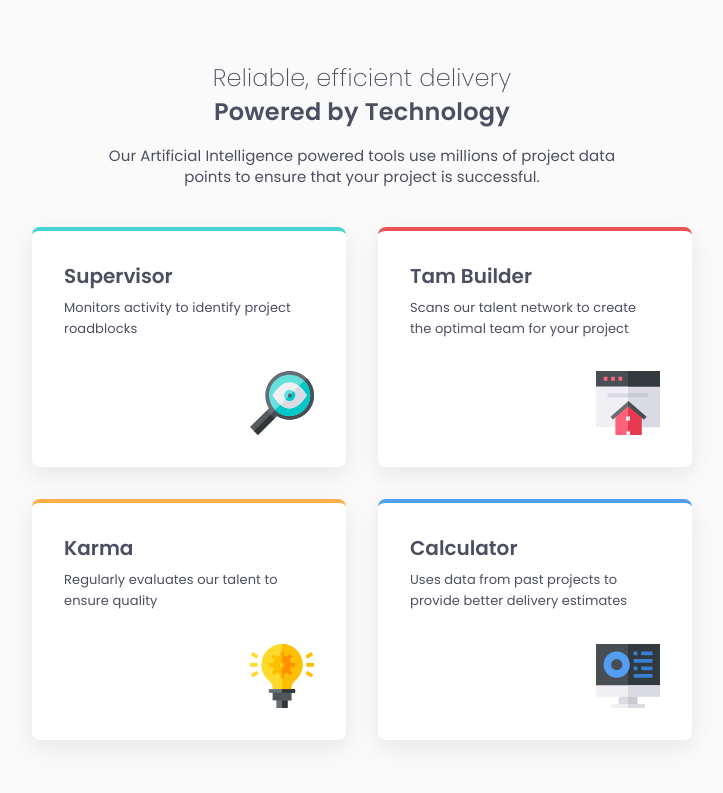
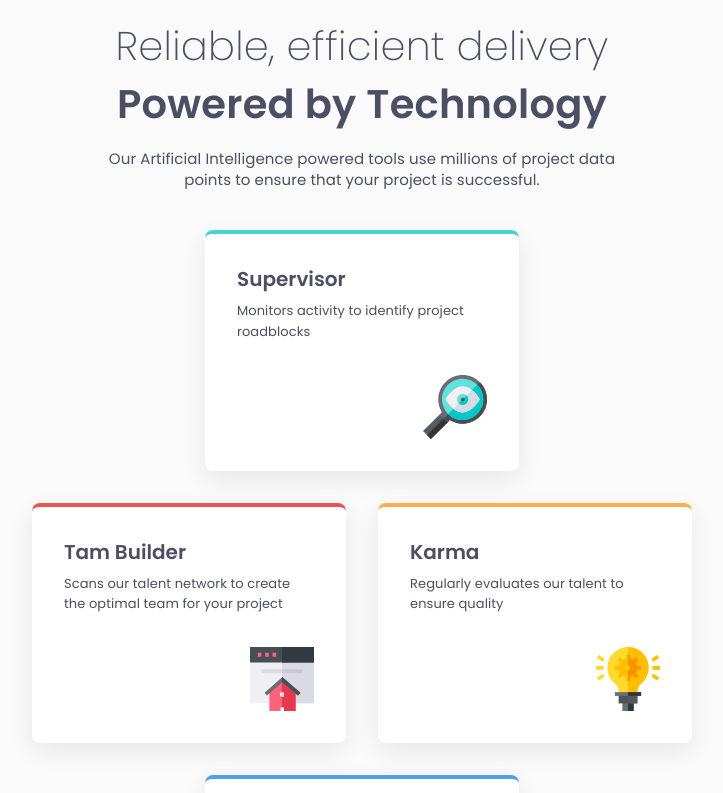
Before and after one commit to samirtamang33/four-card-features-section, a Next.js app: page / in a window 1280 px wide. Shown: the top 793 px of the page, without its empty margins (278-1001 px from the left). Built offline with nearby package versions, Linux system fonts and the light colour scheme.

Commit message:
complete project

```diff
--- a/src/app/components/Card.jsx
+++ b/src/app/components/Card.jsx
@@ -1,8 +1,17 @@
 import styles from "./Card.module.css";
 
-export default function Card({ title, description, icon, borderColor }) {
+export default function Card({
+  title,
+  description,
+  icon,
+  borderColor,
+  className,
+}) {
   return (
-    <div className={styles.card} style={{ "--card-border-color": borderColor }}>
+    <div
+      className={`${styles.card}${className ? ` ${className}` : ""}`}
+      style={{ "--card-border-color": borderColor }}
+    >
       <div className={styles.cardContent}>
         <h2 className={styles.cardTitle}>{title}</h2>
         <p className={styles.cardDescription}>{description}</p>
--- a/src/app/components/Card.module.css
+++ b/src/app/components/Card.module.css
@@ -9,6 +9,7 @@
   box-shadow: 0 0.5rem 1.5rem rgba(0, 0, 0, 0.08); /* subtle bottom shadow */
   border-top: 4px solid var(--card-border-color, var(--white));
   gap: var(--spacing-400);
+  transition: all 0.3s ease;
 }
 
 .cardContent {
--- a/src/app/page.js
+++ b/src/app/page.js
@@ -19,6 +19,7 @@ export default function Home() {
       </div>
       <div className={styles.cardsWrapper}>
         <Card
+          className={styles.card1}
           title="Supervisor"
           description="Monitors activity to identify project roadblocks"
           icon={
@@ -32,6 +33,7 @@ export default function Home() {
           borderColor="var(--cyan)"
         />
         <Card
+          className={styles.card2}
           title="Tam Builder"
           description="Scans our talent network to create the optimal team for your project"
           icon={
@@ -45,6 +47,7 @@ export default function Home() {
           borderColor={"var(--red)"}
         />
         <Card
+          className={styles.card3}
           title="Karma"
           description="Regularly evaluates our talent to ensure quality"
           icon={
@@ -58,6 +61,7 @@ export default function Home() {
           borderColor={"var(--orange)"}
         />
         <Card
+          className={styles.card4}
           title="Calculator"
           description="Uses data from past projects to provide better delivery estimates"
           icon={
--- a/src/app/page.module.css
+++ b/src/app/page.module.css
@@ -15,6 +15,7 @@
   width: 100%;
   max-width: 316px;
   gap: var(--spacing-200);
+  transition: max-width 0.3s ease;
 }
 
 .title {
@@ -31,6 +32,7 @@
   list-style: var(--text-preset-2-line-height);
   letter-spacing: var(--text-preset-2-letter-spacing);
   color: var(--grey-500);
+  transition: font-size 0.3s ease;
 }
 
 .title .titleBold {
@@ -39,6 +41,7 @@
   line-height: var(--text-preset-1-line-height);
   letter-spacing: var(--text-preset-1-letter-spacing);
   color: var(--grey-500);
+  transition: font-size 0.3s ease;
 }
 
 .description {
@@ -48,6 +51,7 @@
   letter-spacing: var(--text-preset-4-letter-spacing);
   color: var(--grey-500);
   text-align: center;
+  transition: font-size 0.3s ease;
 }
 
 .cardsWrapper {
@@ -56,20 +60,43 @@
   align-items: center;
   justify-content: center;
   gap: var(--spacing-400);
+  transition: all 0.3s ease;
 }
 
 /* Tablet (min-width: 768px) */
 @media (min-width: 768px) {
-  .main {
-    margin: 2rem;
-    gap: var(--spacing-500);
+  .titleWrapper {
+    max-width: 33.75rem;
+    width: 100%;
   }
-  .titleWrapper {
-    max-width: 33.75rem; /* 540px */
+
+  .title .titleLite {
+    font-size: 2.5rem;
   }
+  .title .titleBold {
+    font-size: 2.5rem;
+  }
+
   .cardsWrapper {
     display: grid;
-    grid-template-columns: repeat(2, 1fr);
+    grid-template-columns: 1fr 1fr;
+    grid-template-rows: auto auto auto;
     gap: var(--spacing-400);
   }
+
+  .card1,
+  .card4 {
+    grid-column: 1 / span 2; /* Span both columns */
+    justify-self: center; /* Center the card */
+  }
+
+  .card2 {
+    grid-row: 2;
+    grid-column: 1;
+  }
+
+  .card3 {
+    grid-row: 2;
+    grid-column: 2;
+  }
 }
```
